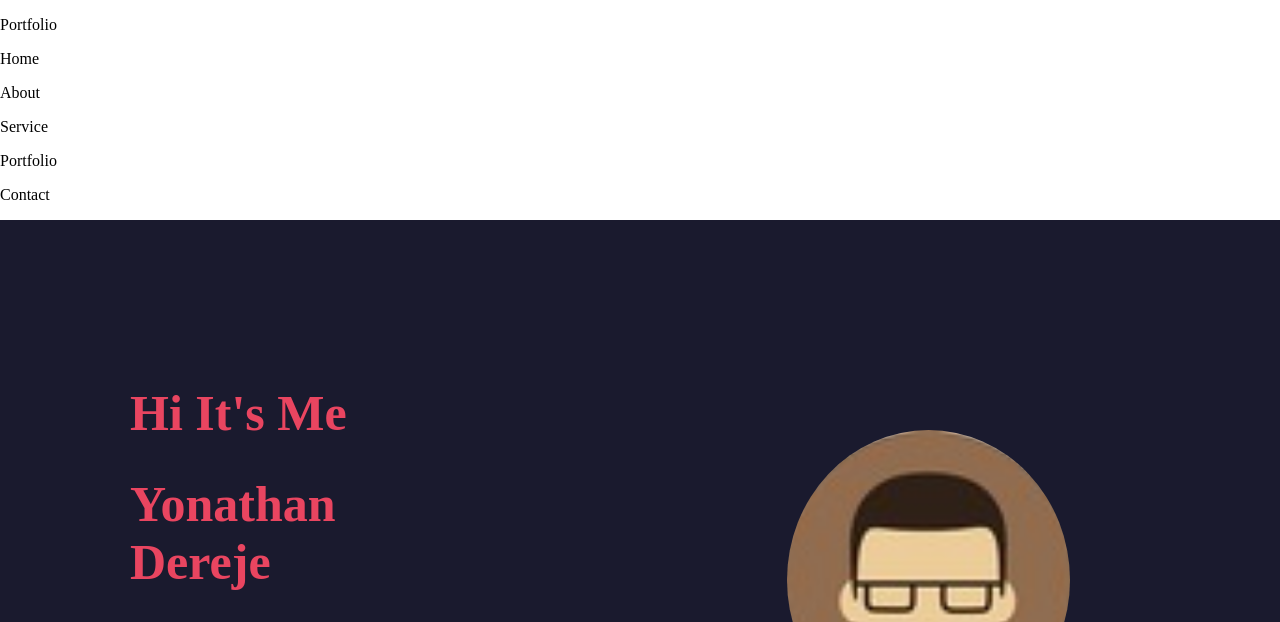
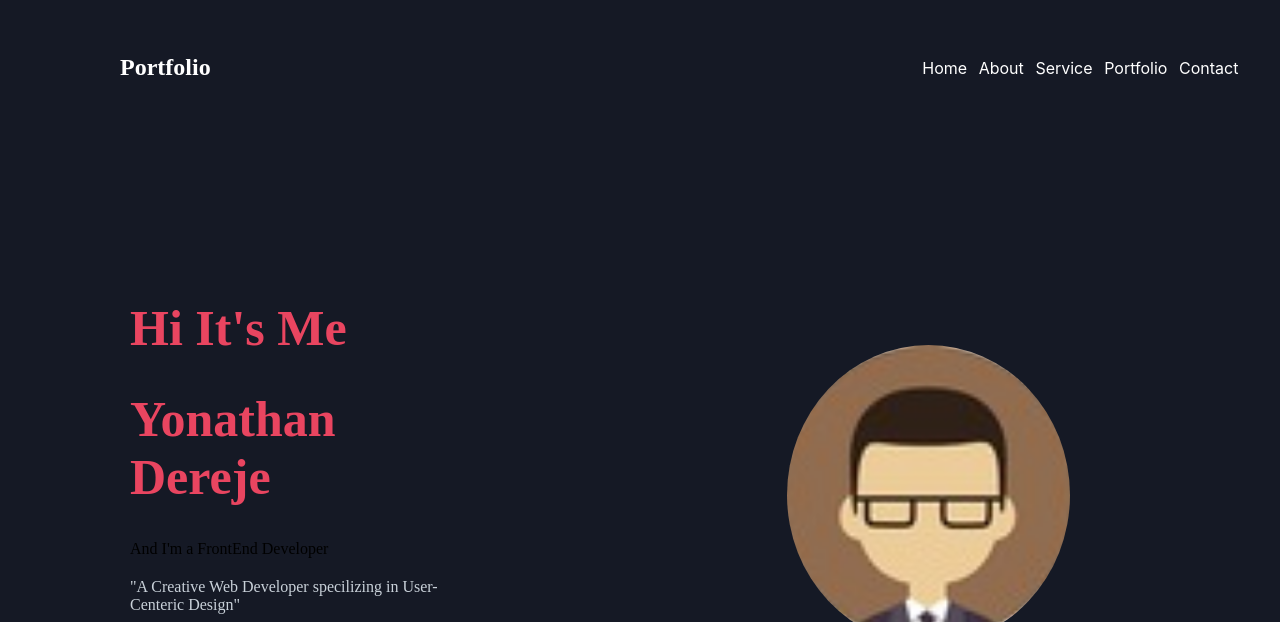
Before and after one commit to yonathan21/Personal-Profile, a plain HTML site: page index.html in a window 1280 px wide. Shown: the top 622 px of the page. Drawn offline with Linux system fonts and the light colour scheme.

Commit message:
headstyle

```diff
--- a/index.html
+++ b/index.html
@@ -9,12 +9,16 @@
 <body>
   <div>
     <div class="header">
+      <div class="head">
         <p>Portfolio</p>
+      </div>
+      <div class="navigator">
         <p>Home</p>
         <p>About</p>
         <p>Service</p>
         <p>Portfolio</p>
         <p>Contact</p>
+      </div>
     </div>
   <div class="home-page">
     <div class="heading">
--- a/style.css
+++ b/style.css
@@ -1,12 +1,43 @@
 body {
   margin: 0;
   padding: 0;
-  gap: 0;
+  background-color: #151925;
+}
+
+.header{
+  display: flex;
+  color: #ffffff;
+  margin: 30px;
+  padding-left: 20px;
+
+}
+
+.head{
+  padding-right: 700px;
+  padding-left: 70px;
+  font-size: 24px;
+  font-weight: bolder;
+  font-family: 'Sen';
+}
+
+.navigator{
+  display: flex;
+  flex: 1;
+  justify-content: space-evenly;
+  align-items: center;
+  font-family: 'Inter';
+  font-size: 16px;
+
+}
+
+.navigator p:hover{
+  color: #01EEFF;
+  cursor: pointer;
 }
 
 .home-page{
   padding: 130px;
-  background-color: #1A1A2E ;
+  background-color: #151925;
   font-family: 'Jonova';
   display: flex;
   flex-direction: row;
```
Lines whose indentation alone changed are shown as unchanged.
